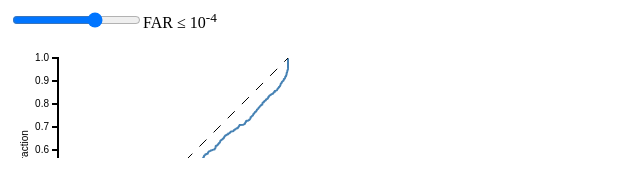
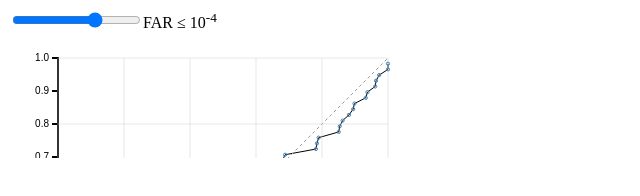
Before and after one commit to lpsinger/ligo-pe-d3, a plain HTML site: page index.html in a window 1280 px wide. Shown: the whole page, without its empty margins (0-640 px from the left). Drawn offline with nearby package versions, Linux system fonts and the light colour scheme.

Commit message:
Slick animation working now

```diff
--- a/index.html
+++ b/index.html
@@ -10,8 +10,8 @@
 }
 .diagonal {
 	fill: none;
-			stroke: black;
-			stroke-dasharray: 10;
+	stroke: #999;
+	stroke-dasharray: 3;
 }
 .axis text
 {
@@ -30,6 +30,17 @@
 	top: 10px;
 	left: 10px;
 }
+.pp_points {
+	fill: none;
+}
+.pp_line {
+	fill: none;
+	stroke: #000;
+}
+.gridx, .gridy {
+	stroke: #ccc;
+	stroke-width: 0.5px;
+}
 		</style>
 	</head>
 	<body>
@@ -46,41 +57,21 @@
 			d[fieldName] = +d[fieldName];
 		});
 	});
+	var j = 0;
+	allData = allData.filter(function (d) { return ((j++) % 10 == 0); })
 
 	// Sort data.
 	allData.sort(function(a, b) {
 		return d3.ascending(a['searched_prob'], b['searched_prob']);
 	});
 
-				data = [];
-
-				function filterData(predicate) {
-					data.splice(0, data.length);
-					allData.forEach(function (d) {
-						if (predicate(d)) {
-							data.push(d);
-						}
-					});
-
-					// Add fractional index to data.
-					for (var i = 0; i < data.length; i ++)
-						data[i]['cumulative_fraction'] = i / data.length;
-				};
-
-				function predicateFarCut(v) {
-					return function predicateFarCut(d) {
-						return d['far'] <= Math.pow(10, v);
-					};
-				}
-
-				var far_cut_text = d3.select("#far_cut_text");
-
-				filterData(predicateFarCut(d3.select('#far_cut').property('value')));
-				far_cut_text.text(d3.select('#far_cut').property('value'));
+	var far_cut_text = d3.select("#far_cut_text"),
+		far_cut = d3.select("#far_cut"),
+		far_cut_value = far_cut.property('value');
 
 	var
-					WIDTH = 300,
-					HEIGHT = 300,
+		WIDTH = 400,
+		HEIGHT = 400,
 		MARGINS = {top: 20, right: 20, bottom: 50, left: 50},
 		xRange = d3.scale.linear()
 			.domain([0, 1])
@@ -96,8 +87,11 @@
 			.orient("left");
 
 	var svg = d3.select("body").append("svg")
-					.attr("width", 400)
-					.attr("heigth", 400);
+		.attr("width", WIDTH)
+		.attr("heigth", HEIGHT);
+
+	var line = d3.svg.line()
+		.interpolate('linear');
 
 	svg.append("g")
 		.attr("class", "x axis")
@@ -115,35 +109,88 @@
 		.call(yAxis)
     .append("text")
 		.attr("transform", "rotate(-90)")
-				  .attr("x", -((HEIGHT - MARGINS.top - MARGINS.bottom)/2 + MARGINS.bottom))
+		.attr("x", -((HEIGHT - MARGINS.top - MARGINS.bottom)/2
+			+ MARGINS.bottom))
 		.attr("y", "-3em")
 		.style("text-anchor", "middle")
 		.text("Cumulative fraction");
 
-				var line = d3.svg.line()
-					.y(function(d) { return yRange(d['cumulative_fraction']); })
-					.x(function(d) { return xRange(d['searched_prob']); })
-					.interpolate('linear');
-
-				var path = svg.append("path")
-					.datum(data)
-					.attr("class", "line")
-					.attr("d", line);
+	svg.append("path")
+		.attr("class", "pp_line");
 
 	svg.append("path")
+		.attr("class", "diagonal")
 		.datum([{x: 0, y: 0}, {x: 1, y: 1}])
-					.attr("class", "diagonal")
-					.attr("d",
-						d3.svg.line()
+		.attr("d", d3.svg.line()
 			.x(function(d) { return xRange(d.x); })
 			.y(function(d) { return yRange(d.y); })
 		);
 
-				d3.select("#far_cut").on("change", function() {
-					filterData(predicateFarCut(this.value));
-					far_cut_text.text(this.value);
-					path.transition().ease("linear").attr("d", line);
+	svg.selectAll(".gridx").data(xRange.ticks(5)).enter()
+		.append("path")
+		.attr("class", "gridx")
+		.attr("d", function(d) {
+			return "M" + xRange(d) + " " + yRange(1) + "L" + xRange(d) + " " + (yRange(0));
 		});
+
+	svg.selectAll(".gridy").data(yRange.ticks(5)).enter()
+		.append("path")
+		.attr("class", "gridy")
+		.attr("d", function(d) {
+			return "M" + xRange(0) + " " + yRange(d) + "L" + xRange(1) + " " + (yRange(d));
+		});
+
+	function update() {
+		var log_min_far = far_cut.property("value"),
+			min_far = Math.pow(10, log_min_far),
+			data = allData.filter(function(d) {
+				return d.far <= min_far;
+			});
+		far_cut_text.text(far_cut_value);
+
+		var path = svg.selectAll(".pp_points")
+			.data(data, function(d) { return d.objid; });
+
+		path.exit().style('stroke', 'red').transition().attr("transform", function(d) {
+			return "translate(" + xRange(d.searched_prob) + ","
+				+ yRange(0) + ")";
+		}).remove();
+
+		path.style('stroke', 'steelBlue')
+			.transition().attr("transform", function(d, i) {
+				return "translate(" + xRange(d.searched_prob) + ","
+					+ yRange(i / data.length) + ")";
+			});
+
+		path.enter().append("path")
+			.attr("class", "pp_points")
+			.attr("transform", function(d, i) {
+				return "translate(" + xRange(d.searched_prob) + ","
+					+ yRange(1) + ")";
+			})
+			.style('stroke', 'green')
+			.transition()
+			.attr("transform", function(d, i) {
+				return "translate(" + xRange(d.searched_prob) + ","
+					+ yRange(i / data.length) + ")";
+			})
+			.attr("d", d3.svg.symbol().size(8))
+			.transition().duration(0).style('stroke', 'steelBlue');
+
+		line
+			.x(function(d, i) { return xRange(d.searched_prob); })
+			.y(function(d, i) { return yRange(i / data.length); });
+
+		svg.selectAll('.pp_line')
+			.style('stroke', '#ccc')
+			.datum(data)
+			.attr("d", line)
+			.transition().style('stroke', '#000');
+	}
+
+	d3.select("#far_cut").on("change", update);
+
+	update();
 });
 		</script>
 	</body>
```
Lines whose indentation alone changed are shown as unchanged.
